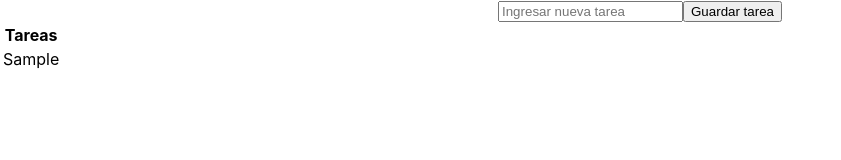
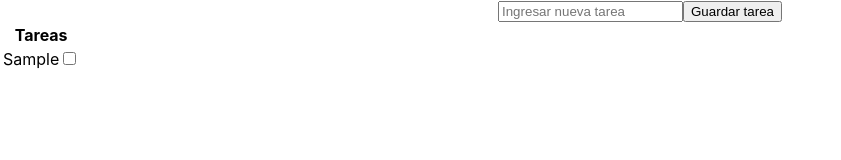
Before and after one commit to decimalautaro/app-tareas-useState-useEfect, a React (Create React App) app: page / in a window 1280 px wide. Both pictures are taken after typing "Sample" into the empty fields and a click on the button "Guardar tarea". Shown: the top 160 px of the page, without its empty margins (0-841 px from the left). Built offline with nearby package versions, Linux system fonts and the light colour scheme.

Commit message:
feat: alterar tareas

```diff
--- a/src/App.js
+++ b/src/App.js
@@ -10,6 +10,10 @@ function App() {
     if(!listarTareas.find(tarea => tarea.name === nombreTarea)){
       setListarTareas([...listarTareas,{name: nombreTarea, hecha: false}])
     }
+  }
+  const alternarTarea = tarea=>{
+    setListarTareas(
+    listarTareas.map((t) => (t === tarea.name) ? {...t,hecha: !t.hecha} : t))
   }
 
   useEffect(()=>{
@@ -25,7 +29,7 @@ function App() {
   return (
     <div className="App">
       <CreadorTarea  crearNuevaTarea={crearNuevaTarea}/>
-      <TablaTareas tareas={listarTareas}/>
+      <TablaTareas tareas={listarTareas} alternarTarea={alternarTarea}/>
 
     </div>
   );
--- /dev/null
+++ b/src/components/FilaTarea.js
@@ -0,0 +1,17 @@
+import React from "react";
+
+export const FilaTarea = ({ tarea, alternarTarea}) => {
+  return (
+    <tr>
+      <td>
+        {tarea.name}
+        <input
+          type="checkbox"
+          checked={tarea.hecha}
+          onChange={() => alternarTarea(tarea)}
+
+        />
+      </td>
+    </tr>
+  );
+};
--- a/src/components/TablaTareas.js
+++ b/src/components/TablaTareas.js
@@ -1,6 +1,7 @@
-import React from 'react'
+import React from "react";
+import { FilaTarea } from "./FilaTarea";
 
-export const TablaTareas = ({tareas}) => {
+export const TablaTareas = ({ tareas, alternarTarea }) => {
   return (
     <table>
       <thead>
@@ -9,14 +10,10 @@ export const TablaTareas = ({tareas}) => {
         </tr>
       </thead>
       <tbody>
-          {
-            tareas.map(tarea=> (
-            <tr key={tarea.name}>
-              <td>{tarea.name}</td>
-            </tr>
-            ))
-          }
+        {tareas.map((tarea) => (
+          <FilaTarea tarea={tarea} key={tarea.name}  alternarTarea= {alternarTarea}/>
+        ))}
       </tbody>
     </table>
-  )
-}
+  );
+};
```
Lines whose indentation alone changed are shown as unchanged.
